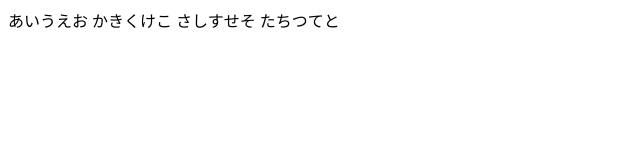
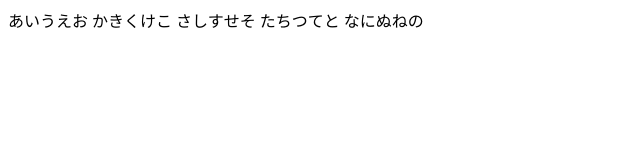
Before and after one commit to erikerik9/first-Test, a plain HTML site: page index.html in a window 1280 px wide. Shown: the full height of the page, 0-640 px from the left. Drawn offline with Linux system fonts and the light colour scheme.

Commit message:
テスト05

```diff
--- a/index.html
+++ b/index.html
@@ -9,5 +9,6 @@
 かきくけこ
 さしすせそ
 たちつてと
+なにぬねの
 </body>
 </html>
```
